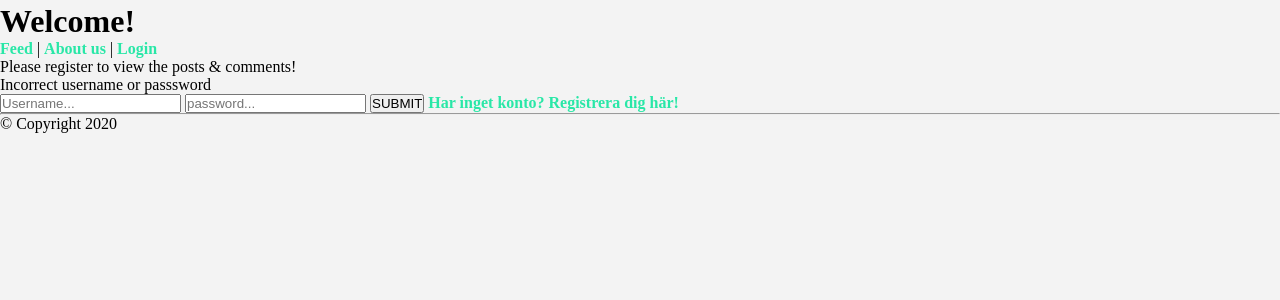
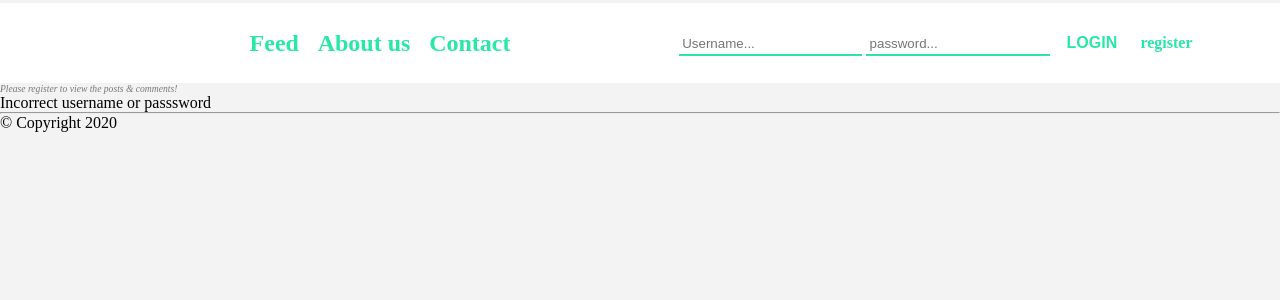
Before and after one commit to EdvoHD/blog_page__Grupp_arbete, a PHP site: page /index.php?page=error in a window 1280 px wide. Shown: the top 300 px of the page. Run offline with PHP 8.4, Linux system fonts and the light colour scheme.

Commit message:
started manual css on needed pages

```diff
--- a/css/main.css
+++ b/css/main.css
@@ -28,6 +28,60 @@ a:hover {
 #7840BD
 #29E7A7
 */
+
+/* Navbar */
+
+.navbar {
+    width: 100%;
+    position: relative;
+}
+
+.navbar-container {
+    height: 80px;
+    background: #fff;
+    display: flex;
+    align-items: center;
+    justify-content: space-around;
+}
+
+.navbar-container a {
+    padding: 0 .4rem;
+    /* border-right: solid 2px #000; */
+}
+
+.nav-items {
+    font-size: 1.5rem;
+}
+
+.nav-login {
+    display: flex;
+}
+
+.nav-login .navbar-input {
+    border: none;
+    padding: .2rem;
+    background: none;
+    border-bottom: solid 2px #29E7a7;
+}
+
+.nav-login .navbar-button {
+    cursor: pointer;
+    background: none;
+    border: none;
+    padding: .2rem .8rem;
+    color: #29E7a7;
+    font-size: 1rem;
+    font-weight: 900;
+    text-transform: uppercase;
+}
+
+/* Signup & register */
+
+.register-notice {
+    font-size: .6rem;
+    opacity: 0.5;
+    font-style: italic;
+}
 
 #signupForm {
     margin: 2rem auto;
--- a/index.php
+++ b/index.php
@@ -2,12 +2,16 @@
     <link rel="stylesheet" href="css/main.css">
 </head>
 
+<div id="app">
+
+
 <?php
     session_start();
+
 $loggedInUser = (isset($_SESSION['username']) ? $_SESSION['username'] : '');
 if(empty($_SESSION['username'])) {
     include("views/header.php");
-        echo "<p>Please register to view the posts & comments!</p>";
+    echo "<p class='register-notice'>Please register to view the posts & comments!</p>";
 }
 else {
     if(isset($_SESSION['role']) && $_SESSION['role'] == "admin") {
@@ -25,11 +29,6 @@
     }
 }
 
-
-?>
-
-
-<?php
 
 $page = (isset($_GET['page']) ? $_GET['page'] : '');
 
@@ -50,7 +49,7 @@ if($page == "about") {
 }
  else if($page == "error") {
      echo "Incorrect username or passsword";
-    include("views/loginForm.php");
+    // include("views/loginForm.php");
 }
 
 $registerState = (isset($_GET['register']) ? $_GET['register'] : '');
@@ -61,7 +60,7 @@ if ($registerState == "success") {
 
 ?>
 
-
+</div> <!-- #app close -->
 
 <?php
 include("views/footer.php");
--- a/views/header.php
+++ b/views/header.php
@@ -10,18 +10,31 @@
     <script src="js/main.js"></script>
 </head>
 <body>
-<h1>Welcome!</h1>
 
-<a href="index.php">Feed</a> | <a href="index.php?page=about">About us</a> |
+<div class="navbar">
+    <div class="navbar-container">
+        <div class="nav-icon">
+            <img src="" alt="">
+        </div>
+        <div class="nav-items">
+            <a href="index.php">Feed</a>
+            <a href="index.php?page=about">About us</a>
+            <a href="index.php?page=about">Contact</a>
+        </div>
+        <div class="nav-login">
+
 <?php
 
 $loggedInUser = (isset($_SESSION['username']) ? $_SESSION['username'] : '');
 if(empty($_SESSION['username'])) {
-    echo "<a href='index.php?page=login'>Login</a>";
+    include("loginForm.php");
+
+    echo "</div>";
 }
 else {
     echo "<a href='handlers/logout.php'>Logout</a>";
+    echo "</div>";
 }
-
+echo "</div></div>"; /* stänger navbar */
 ?>
 <!-- <a href="index.php">Start</a> | <a href="views/about.php">Om oss</a> | <a href="views/loginForm.php">Logga in</a> -->
--- a/views/loginForm.php
+++ b/views/loginForm.php
@@ -1,6 +1,6 @@
 <form action="handlers/login.php" method="POST">
-    <input type="text" name="username" placeholder="Username..." />
-    <input type="password" name="password" placeholder="password...">
-    <input type="submit" value="SUBMIT">
-    <a href="index.php?page=signup">Har inget konto? Registrera dig här!</a>
+    <input class='navbar-input' type="text" name="username" placeholder="Username..." />
+    <input class='navbar-input' type="password" name="password" placeholder="password...">
+    <input class='navbar-button' type="submit" value="Login">
+    <a href="index.php?page=signup">register</a>
 </form>
```
Also changed, not shown: other parts of css/main.css (+35 -6 lines), views/flow.php (+8 -2 lines), css/background.svg (added). Lines whose indentation alone changed are shown as unchanged.
